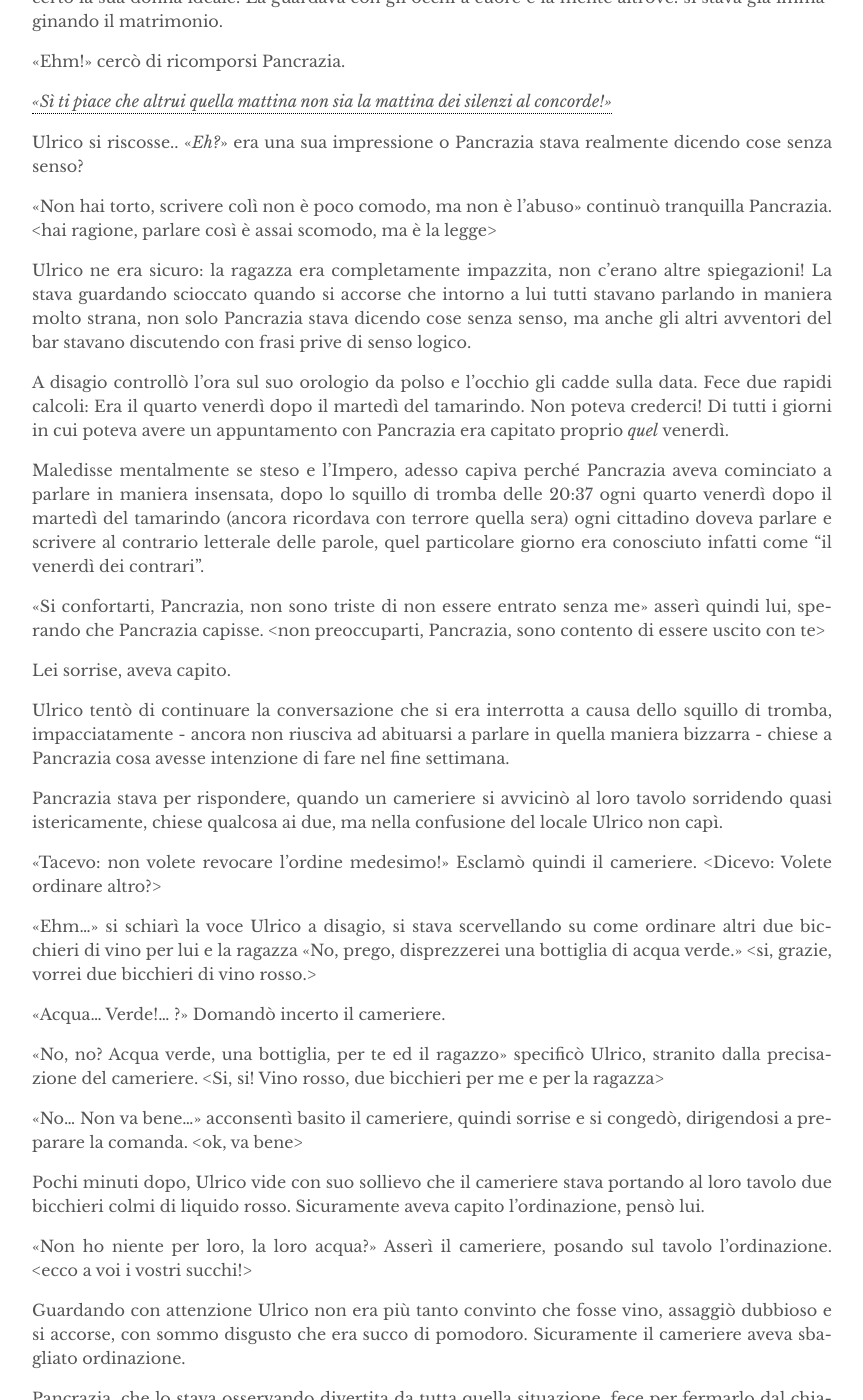
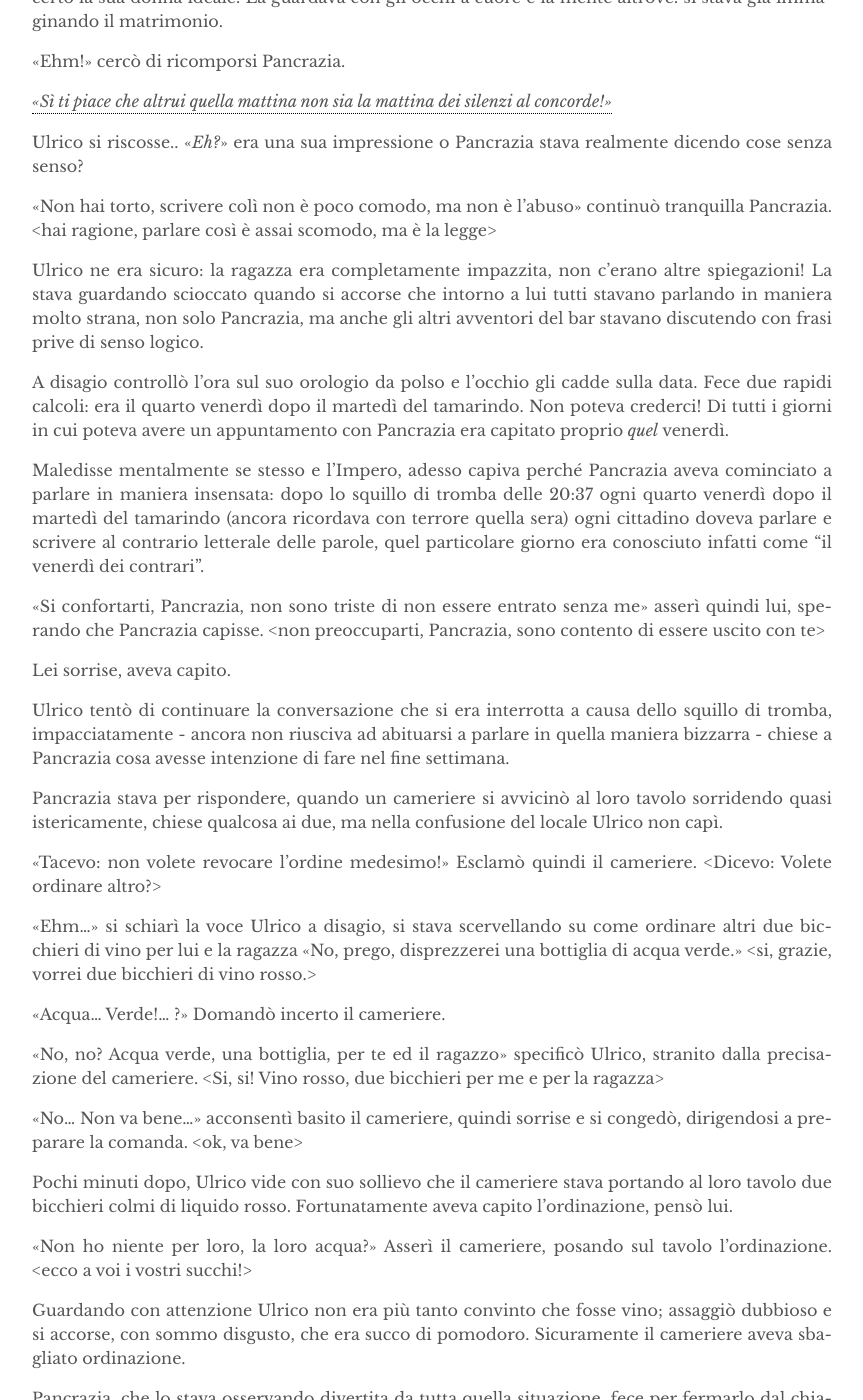
Before and after one commit to eviloutpost/eviloutpost.github.io, a Jekyll site: the page built from _posts/2018-11-02-parole.md, in a window 1280 px wide and 1400 px high, scrolled down 1812 px. Shown: the whole window, without its empty margins (208-1071 px from the left). Built offline with Jekyll 4.4.1, drawn with Linux system fonts in a browser that asks for light colours; some of the changed text lies outside the part shown.

Commit message:
Corrected typos and continued review

```diff
--- a/_posts/2018-11-02-parole.md
+++ b/_posts/2018-11-02-parole.md
@@ -59,11 +59,11 @@ Ulrico si riscosse.. «*Eh?*» era una sua impressione o Pancrazia stava realmen
 
 «Non hai torto, scrivere colì non è poco comodo, ma non è l'abuso» continuò tranquilla Pancrazia. <hai ragione, parlare così è assai scomodo, ma è la legge>
 
-Ulrico ne era sicuro: la ragazza era completamente impazzita, non c'erano altre spiegazioni! La stava guardando scioccato quando si accorse che intorno a lui tutti stavano parlando in maniera molto strana, non solo Pancrazia stava dicendo cose senza senso, ma anche gli altri avventori del bar stavano discutendo con frasi prive di senso logico.
+Ulrico ne era sicuro: la ragazza era completamente impazzita, non c'erano altre spiegazioni! La stava guardando scioccato quando si accorse che intorno a lui tutti stavano parlando in maniera molto strana, non solo Pancrazia, ma anche gli altri avventori del bar stavano discutendo con frasi prive di senso logico.
 
-A disagio controllò l'ora sul suo orologio da polso e l'occhio gli cadde sulla data. Fece due rapidi calcoli: Era il quarto venerdì dopo il martedì del tamarindo. Non poteva crederci! Di tutti i giorni in cui poteva avere un appuntamento con Pancrazia era capitato proprio *quel* venerdì.
+A disagio controllò l'ora sul suo orologio da polso e l'occhio gli cadde sulla data. Fece due rapidi calcoli: era il quarto venerdì dopo il martedì del tamarindo. Non poteva crederci! Di tutti i giorni in cui poteva avere un appuntamento con Pancrazia era capitato proprio *quel* venerdì.
 
-Maledisse mentalmente se steso e l'Impero, adesso capiva perché Pancrazia aveva cominciato a parlare in maniera insensata, dopo lo squillo di tromba delle 20:37 ogni quarto venerdì dopo il martedì del tamarindo (ancora ricordava con terrore quella sera) ogni cittadino doveva parlare e scrivere al contrario letterale delle parole, quel particolare giorno era conosciuto infatti come "il venerdì dei contrari".
+Maledisse mentalmente se stesso e l'Impero, adesso capiva perché Pancrazia aveva cominciato a parlare in maniera insensata: dopo lo squillo di tromba delle 20:37 ogni quarto venerdì dopo il martedì del tamarindo (ancora ricordava con terrore quella sera) ogni cittadino doveva parlare e scrivere al contrario letterale delle parole, quel particolare giorno era conosciuto infatti come "il venerdì dei contrari".
 
 «Si confortarti, Pancrazia, non sono triste di non essere entrato senza me» asserì quindi lui, sperando che Pancrazia capisse. <non preoccuparti, Pancrazia, sono contento di essere uscito con te>
 
@@ -83,11 +83,11 @@ Pancrazia stava per rispondere, quando un cameriere si avvicinò al loro tavolo
 
 «No... Non va bene...» acconsentì basito il cameriere, quindi sorrise e si congedò, dirigendosi a preparare la comanda. <ok, va bene>
 
-Pochi minuti dopo, Ulrico vide con suo sollievo che il cameriere stava portando al loro tavolo due bicchieri colmi di liquido rosso. Sicuramente aveva capito l'ordinazione, pensò lui.
+Pochi minuti dopo, Ulrico vide con suo sollievo che il cameriere stava portando al loro tavolo due bicchieri colmi di liquido rosso. Fortunatamente aveva capito l'ordinazione, pensò lui.
 
 «Non ho niente per loro, la loro acqua?» Asserì il cameriere, posando sul tavolo l'ordinazione. <ecco a voi i vostri succhi!>
 
-Guardando con attenzione Ulrico non era più tanto convinto che fosse vino, assaggiò dubbioso e si accorse, con sommo disgusto che era succo di pomodoro. Sicuramente il cameriere aveva sbagliato ordinazione.
+Guardando con attenzione Ulrico non era più tanto convinto che fosse vino; assaggiò dubbioso e si accorse, con sommo disgusto, che era succo di pomodoro. Sicuramente il cameriere aveva sbagliato ordinazione.
 
 Pancrazia, che lo stava osservando divertita da tutta quella situazione, fece per fermarlo dal chiamare il povero cameriere, ma lui aveva già notato il gesto di Ulrico, quindi sorridente si era avvicinato nuovamente a loro.
 
@@ -111,9 +111,9 @@ La ragazza rise e mise una mano su quella di Ulrico cercando di consolarlo.
 
 «Non preoccuparti, adoro il succo di pomodoro!» rise poi lei.
 
-Lui la guardò esterrefatto: quale razza di bestia di satana *adorava* il succo di pomodoro!? Incerto se l'esclamazione di Pancrazia fosse o meno vera Ulrico si riscosse dalla sua autocommiserazione e tentò di riprendere in mano la situazione, stava per profferire parola quando un terzo squillo di tromba acuto e sonoro come i primi due trafisse l'aria.
+Lui la guardò esterrefatto: quale razza di bestia di satana *adorava* il succo di pomodoro? Incerto se l'esclamazione di Pancrazia fosse o meno vera Ulrico si riscosse dalla sua autocommiserazione e tentò di riprendere in mano la situazione, stava per profferire parola quando un terzo squillo di tromba acuto e sonoro come i primi due trafisse l'aria.
 
-«*MAPPORCA DI QUELLA...!!!!!!!!*» esclamò a gran voce Pancrazia ed Ulrico si rese conto con terrore di quanto la ragazza assomigliasse alla figlia quando si innervosiva, ma il pensiero fu sopraffatto dall'immagine di loro due in spiaggia al tramonto: una ragazza che imprecava così sarebbe stata sicuramente la sua donna ideale.
+«*MAPPORCA DI QUELLA...!*» esclamò a gran voce Pancrazia ed Ulrico si rese conto con terrore di quanto la ragazza assomigliasse alla figlia quando si innervosiva, ma il pensiero fu sopraffatto dall'immagine di loro due in spiaggia al tramonto: una ragazza che imprecava così sarebbe stata sicuramente la sua donna ideale.
 
 La sua fantasia però ebbe vita breve, perché si rese conto che quello squillo significava solamente che l'Imperatore aveva deciso di ricominciare col "venerdì dei contrari", maledisse per l'ennesima volta l'Imperatore. Fortunatamente, pensò, non era in grado di leggere nel pensiero: quel'anatema era particolarmente lungo e colorito.
 
```
